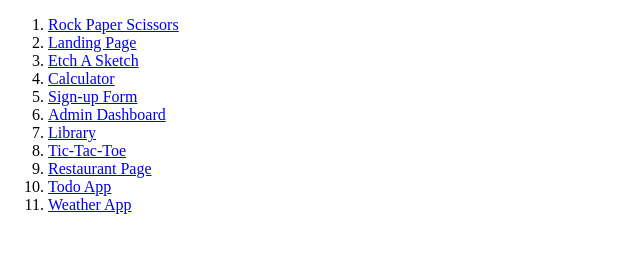
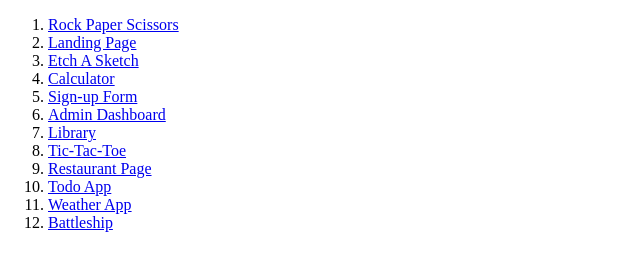
Before and after one commit to asurazur/odin-projects, a plain HTML site: page index.html in a window 1280 px wide. Shown: the whole page, without its empty margins (0-640 px from the left). Drawn offline with Linux system fonts and the light colour scheme.

Commit message:
feat: add project battleship in index.html

```diff
--- a/index.html
+++ b/index.html
@@ -20,6 +20,7 @@
       <li><a href="./restaurant-page/dist/index.html">Restaurant Page</a></li>
       <li><a href="./todo/dist/index.html">Todo App</a></li>
       <li><a href="./weather-app/dist/index.html">Weather App</a></li>
+      <li><a href="./battleship/dist/index.html">Battleship</a></li>
     </ol>
   </body>
 </html>
```
